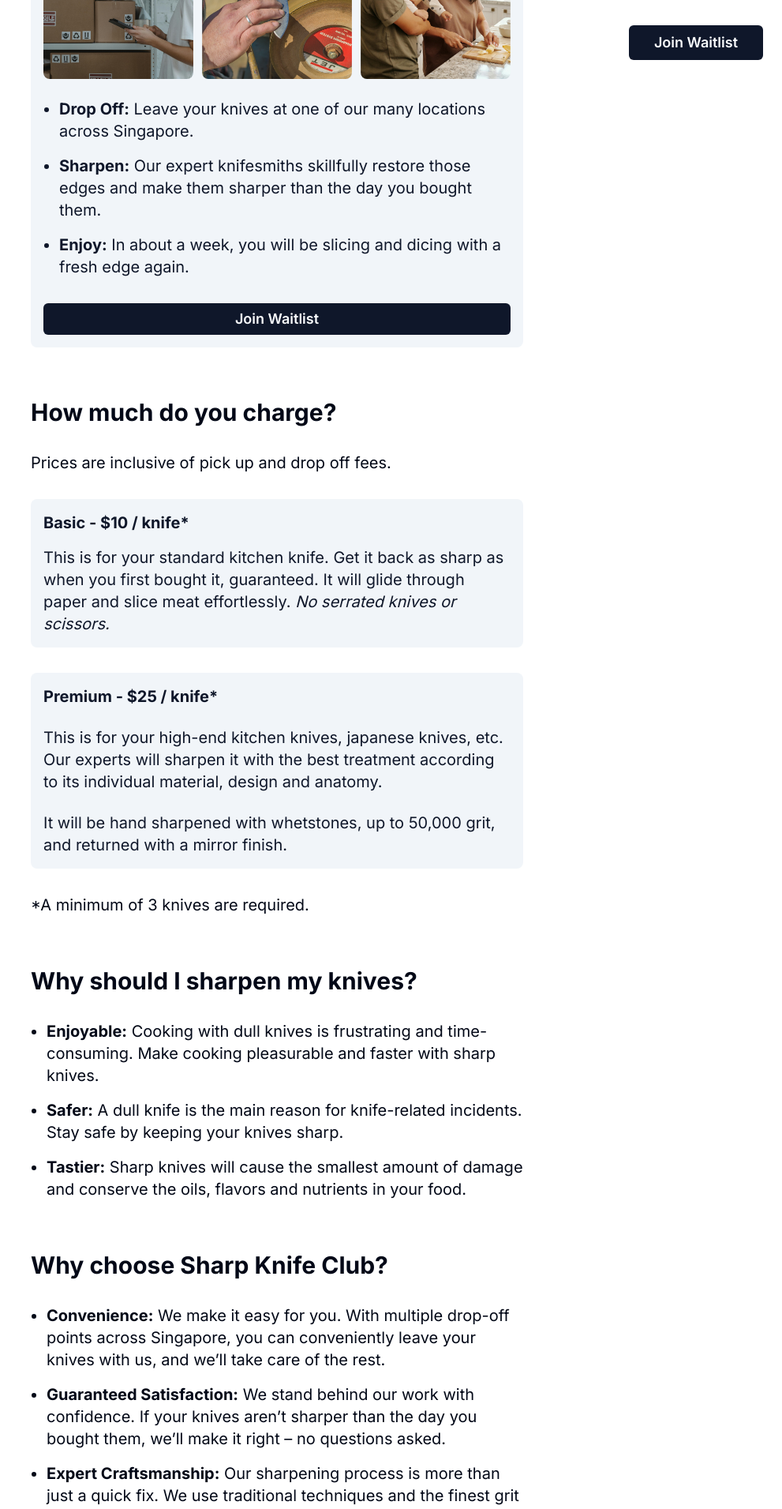
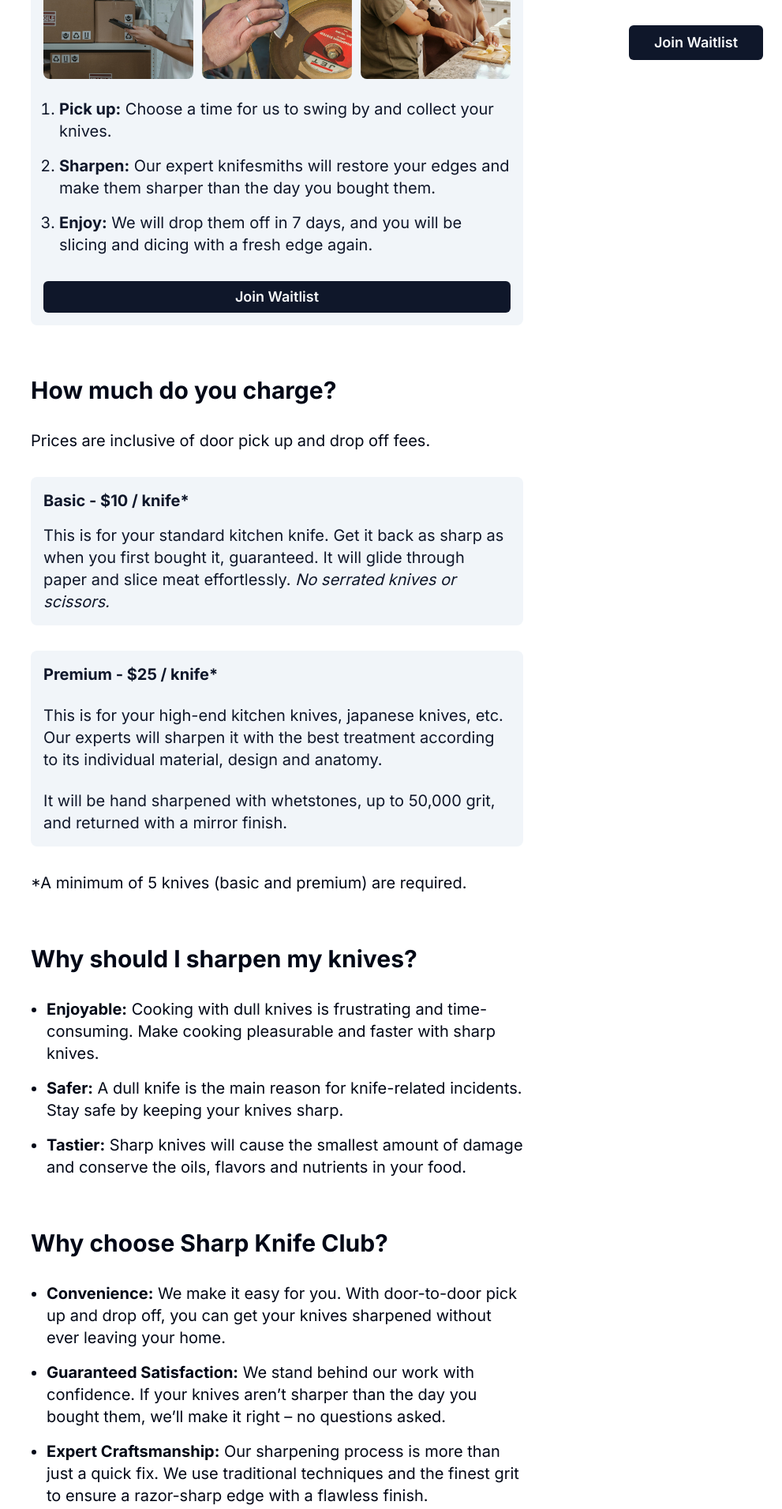
Before and after one commit to seantanyurong/sharp-knife-club, a Next.js app: page / in a window 1280 px wide. Shown: the part 700-2611 px from the top of the page at 79% size, without its empty margins (289-1280 px from the left). Built offline with nearby package versions, Linux system fonts and the light colour scheme.

Commit message:
feature: change dropoff to pickup

```diff
--- a/app/page.tsx
+++ b/app/page.tsx
@@ -64,16 +64,16 @@ export default function Home() {
             <Image src={'/images/step-3.png'} alt='use' width={190} height={190} priority className='rounded-lg' />
           </div>
           <br></br>
-          <ul className='md:text-xl text-lg list-disc pl-5 mb-8'>
+          <ul className='md:text-xl text-lg list-decimal pl-5 mb-8'>
             <li className='mb-4'>
-              <b>Drop Off:</b> Leave your knives at one of our many locations across Singapore.
+              <b>Pick up:</b> Choose a time for us to swing by and collect your knives.
             </li>
             <li className='mb-4'>
-              <b>Sharpen:</b> Our expert knifesmiths skillfully restore those edges and make them sharper than the day
-              you bought them.
+              <b>Sharpen:</b> Our expert knifesmiths will restore your edges and make them sharper than the day you
+              bought them.
             </li>{' '}
             <li className=''>
-              <b>Enjoy:</b> In about a week, you will be slicing and dicing with a fresh edge again.
+              <b>Enjoy:</b> We will drop them off in 7 days, and you will be slicing and dicing with a fresh edge again.
             </li>{' '}
           </ul>
           <a href='https://szuv34ek50v.typeform.com/to/p8aeHQyl'>
@@ -83,7 +83,7 @@ export default function Home() {
 
         <h1 className='text-3xl font-bold mb-8'>How much do you charge?</h1>
         <div className='mb-8'>
-          <p className='md:text-xl text-lg'>Prices are inclusive of pick up and drop off fees.</p>
+          <p className='md:text-xl text-lg'>Prices are inclusive of door pick up and drop off fees.</p>
         </div>
         <div className='mb-8 bg-secondary text-secondary-foreground p-4 rounded-lg'>
           <h3 className='md:text-xl text-lg font-bold mb-4'>Basic - $10 / knife*</h3>
@@ -105,7 +105,7 @@ export default function Home() {
           </p>
         </div>
         <div className='mb-16'>
-          <p className='md:text-xl text-lg'>*A minimum of 3 knives are required.</p>
+          <p className='md:text-xl text-lg'>*A minimum of 5 knives (basic and premium) are required.</p>
         </div>
         <h1 className='text-3xl font-bold mb-8'>Why should I sharpen my knives?</h1>
         <div className='mb-16'>
@@ -128,8 +128,8 @@ export default function Home() {
         <div className='mb-16'>
           <ul className='md:text-xl text-lg list-disc pl-5 mb-8'>
             <li className='mb-4'>
-              <b>Convenience:</b> We make it easy for you. With multiple drop-off points across Singapore, you can
-              conveniently leave your knives with us, and we’ll take care of the rest.
+              <b>Convenience:</b> We make it easy for you. With door-to-door pick up and drop off, you can get your
+              knives sharpened without ever leaving your home.
             </li>
             <li className='mb-4'>
               <b>Guaranteed Satisfaction:</b> We stand behind our work with confidence. If your knives aren’t sharper
```
